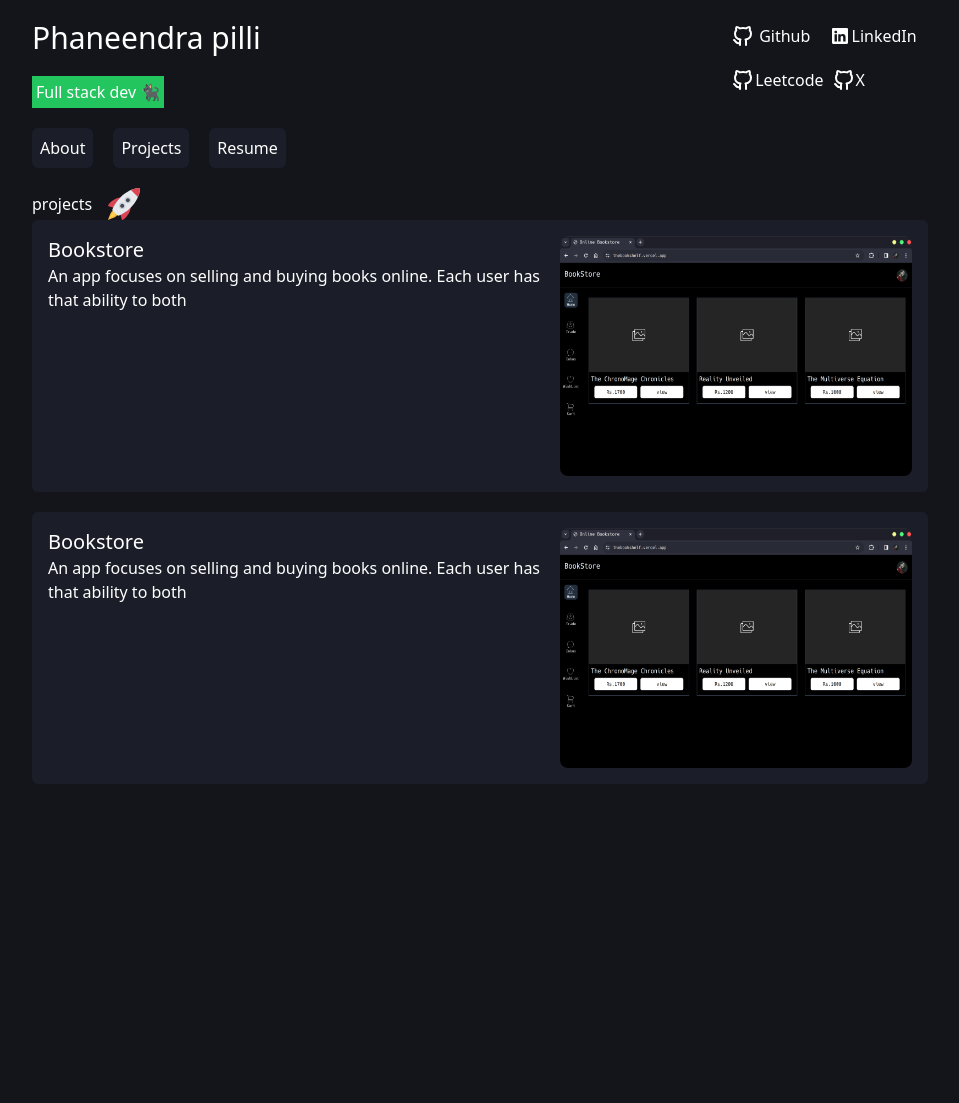
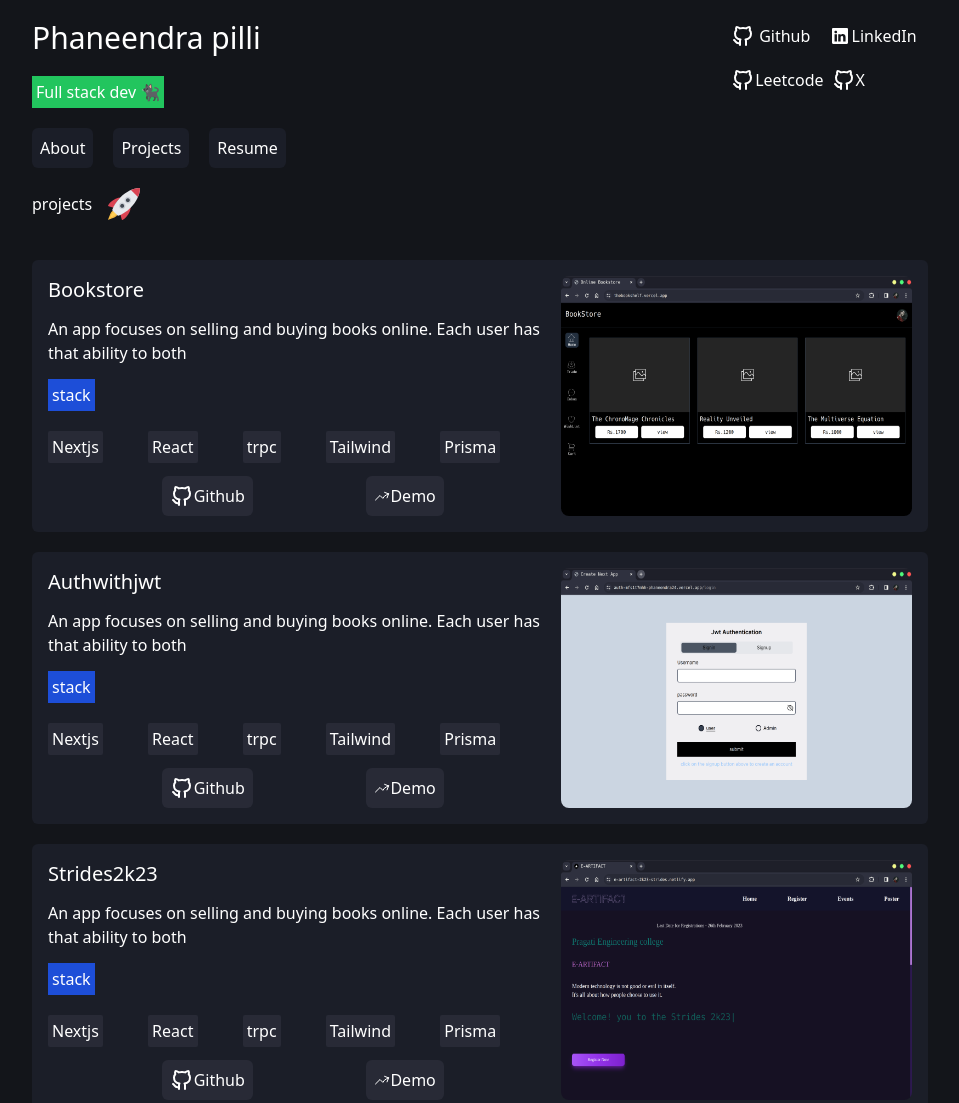
Before and after one commit to phaneendra24/portfolio, an Astro site: page /projects in a window 1280 px wide. Shown: the top 1103 px of the page, without its empty margins (160-1119 px from the left). Before the commit the page ends 804 px from the top, so only its background shows below. Built offline with nearby package versions, Linux system fonts and the light colour scheme; Astro itself is replaced by a stand-in of ours.

Commit message:
project section changes

```diff
--- a/src/components/projects/Projects.tsx
+++ b/src/components/projects/Projects.tsx
@@ -3,11 +3,11 @@ export default function Projects (){
     const allprojects  = [
         {
             name : "Bookstore",
-            picture : "",
+            picture : "bookstore.png",
 
             description : "An app focuses on selling and buying books online. Each user has that ability to both",
 
-            techstack : ["Nextjs","React","trpc", "Tailwindcss","Prisma"],
+            techstack : ["Nextjs","React","trpc", "Tailwind","Prisma"],
 
             repo : "github.com/phaneendra24/Bookstore",
 
@@ -15,16 +15,29 @@ export default function Projects (){
         },
 
         {
-            name : "Bookstore",
-            picture : "",
+            name : "Authwithjwt",
+            picture : "auth.png",
 
             description : "An app focuses on selling and buying books online. Each user has that ability to both",
 
-            techstack : ["Nextjs","React","trpc", "Tailwindcss","Prisma"],
+            techstack : ["Nextjs","React","trpc", "Tailwind","Prisma"],
 
-            repo : "github.com/phaneendra24/Bookstore",
+            repo : "github.com/phaneendra24/authwithjwt",
 
-            livesite : "thebookshelf.vercel.app"
+            livesite : "authwithjwt.vercel.app"
+        },
+
+        {
+            name : "Strides2k23                                                                 ",
+            picture : "strides.png",
+
+            description : "An app focuses on selling and buying books online. Each user has that ability to both",
+
+            techstack : ["Nextjs","React","trpc", "Tailwind","Prisma"],
+
+            repo : "github.com/phaneendra24/pragati_strides",
+
+            livesite : "e-artifact-2k23-strides.netlify.app/"
         }
     ]
 
@@ -36,22 +49,57 @@ export default function Projects (){
         <img src="/rocket.svg" className="w-8 h-8" alt="" />
             </h1>
 
-            <div className="flex flex-col gap-5">
+            <div className="flex flex-col gap-5 mt-10">
                 {
                     allprojects.map(i=>{
                         return(
-                            <div className="bg-[#1b1e28] flex flex-col sm:flex-row p-4 rounded-md hover:scale-105 hover:transition-all duration-20000">
+                            <div className="bg-[#1b1e28] flex flex-col gap-1 sm:flex-row p-4 rounded-md hover:scale-105 hover:transition-all duration-20000">
 
-                            <div className="w-2/3 flex order-2 flex-col ">
+                            <div className="w-full sm:w-2/3 flex  gap-2 justify-between order-2 flex-col ">
                                 <h1 className="text-xl">
                                 {i.name}
                                 </h1>
                                 <p>
                                     {i.description}
                                 </p>
+                                <div className="flex flex-col gap-5">
+                                <h1 className="p-1 bg-blue-700 w-fit">
+                                stack
+                                </h1>
+                                <div className=" grid grid-flow-col pr-4 gap-1 ">
+                                    {i.techstack.map(i=>{
+                                        return(
+                                            <span className="bg-[#282a36] w-fit p-1 rounded-sm">
+                                                {i}
+                                            </span>
+                                        )
+                                    })}
+                                </div>
+
+                                </div>
+
+                                <div className="flex justify-evenly">
+
+                                    <a href={`https://${i.repo}`} target="_blank" className="flex justify-center items-center hover:scale-105 p-2 bg-[#282a36] rounded-md">
+                                    <img src="/github.svg" alt=""  />
+                                    Github
+                                    </a>
+
+
+
+                                    <a href={`https://${i.livesite}`} target="_blank" className="flex justify-center items-center hover:scale-105 p-2 bg-[#282a36] rounded-md">
+                                    <img src="/live.svg" className="w-4 h-4" alt=""  />
+                                    Demo</a>
+                                </div>
+
+
                             </div>
+
+
+
+
                             <div className="order-1 sm:order-2">
-                                    <img src="/bookstore.png" className="h-60 rounded-lg" alt=""/>
+                                    <img src={`/${i.picture}`} className="h-60 rounded-lg" alt=""/>
                             </div>
                             </div>
                         )
```
Also changed, not shown: public/auth.png (added), public/live.svg (added), public/strides.png (added).
